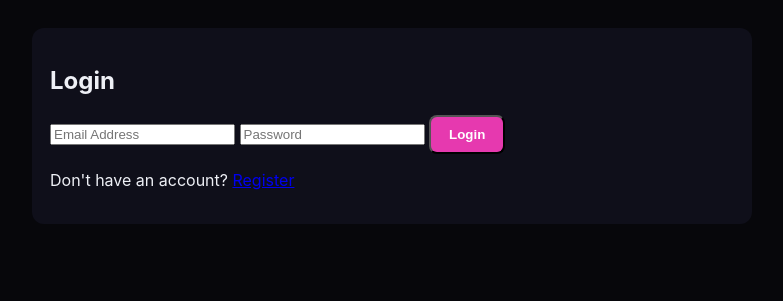
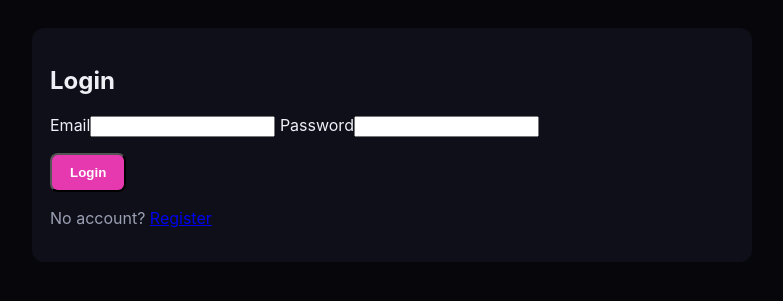
Before and after one commit to roperphilip95/Moonlight, a PHP site: page /login.php in a window 1280 px wide. Shown: the top 301 px of the page, without its empty margins (248-1031 px from the left). Run offline with PHP 8.4, Linux system fonts and the light colour scheme.

Commit message:
Update login.php

```diff
--- a/public/login.php
+++ b/public/login.php
@@ -1,52 +1,40 @@
 <?php
 session_start();
-require_once "../lib/config.php";
+require_once __DIR__ . '/../lib/config.php';
 
-$message = "";
-
-if ($_SERVER["REQUEST_METHOD"] == "POST") {
-    $email = trim($_POST["email"]);
-    $password = $_POST["password"];
-
-    $stmt = $conn->prepare("SELECT * FROM users WHERE email = ?");
-    $stmt->bind_param("s", $email);
-    $stmt->execute();
-    $user = $stmt->get_result()->fetch_assoc();
-
-    if ($user && password_verify($password, $user["password"])) {
-        $_SESSION["user_id"] = $user["id"];
-        $_SESSION["role"] = $user["role"];
-        $_SESSION["name"] = $user["name"];
-
-        if ($user["role"] == "customer") {
-            header("Location: orders.php");
+$err = '';
+if ($_SERVER['REQUEST_METHOD'] === 'POST') {
+  $email = trim($_POST['email']);
+  $pass  = $_POST['password'];
+  $st = $pdo->prepare("SELECT u.*, r.name AS role_name FROM users u JOIN roles r ON r.id=u.role_id WHERE u.email=? LIMIT 1");
+  $st->execute([$email]);
+  $u = $st->fetch();
+  if ($u && password_verify($pass, $u['password_hash'])) {
+    $_SESSION['user_id'] = $u['id'];
+    $_SESSION['role'] = $u['role_name'];
+    if ($u['role_name'] === 'admin' || $u['role_name'] === 'manager' || $u['role_name'] === 'waiter' || $u['role_name'] === 'finance' || $u['role_name'] === 'hr') {
+      header("Location: ../admin/index.php"); exit;
     } else {
-            header("Location: ../admin/index.php");
+      header("Location: profile.php"); exit;
     }
-        exit;
   } else {
-        $message = "❌ Invalid email or password.";
+    $err = "❌ Invalid email or password.";
   }
 }
 ?>
-
-<!DOCTYPE html>
-<html lang="en">
-<head>
-  <meta charset="UTF-8">
-  <title>Login - Moonlight</title>
+<!doctype html>
+<html><head>
+<meta charset="utf-8"><title>Login — Moonlight</title>
 <link rel="stylesheet" href="../assets/style.css">
-</head>
-<body>
+</head><body>
 <div class="form-container">
   <h2>Login</h2>
-    <?php if ($message) echo "<p class='msg'>$message</p>"; ?>
+  <?php if($err): ?><div class="card" style="background:#421a1a"><?= e($err) ?></div><?php endif; ?>
   <form method="post">
-      <input type="email" name="email" placeholder="Email Address" required>
-      <input type="password" name="password" placeholder="Password" required>
-      <button type="submit" class="btn neon-btn">Login</button>
+    <label>Email<input type="email" name="email" required></label>
+    <label>Password<input type="password" name="password" required></label>
+    <p><button class="btn">Login</button></p>
   </form>
-    <p>Don't have an account? <a href="register.php">Register</a></p>
+  <p class="muted">No account? <a href="register.php">Register</a></p>
 </div>
-</body>
-</html>
+</body></html>
```
Lines whose indentation alone changed are shown as unchanged.
